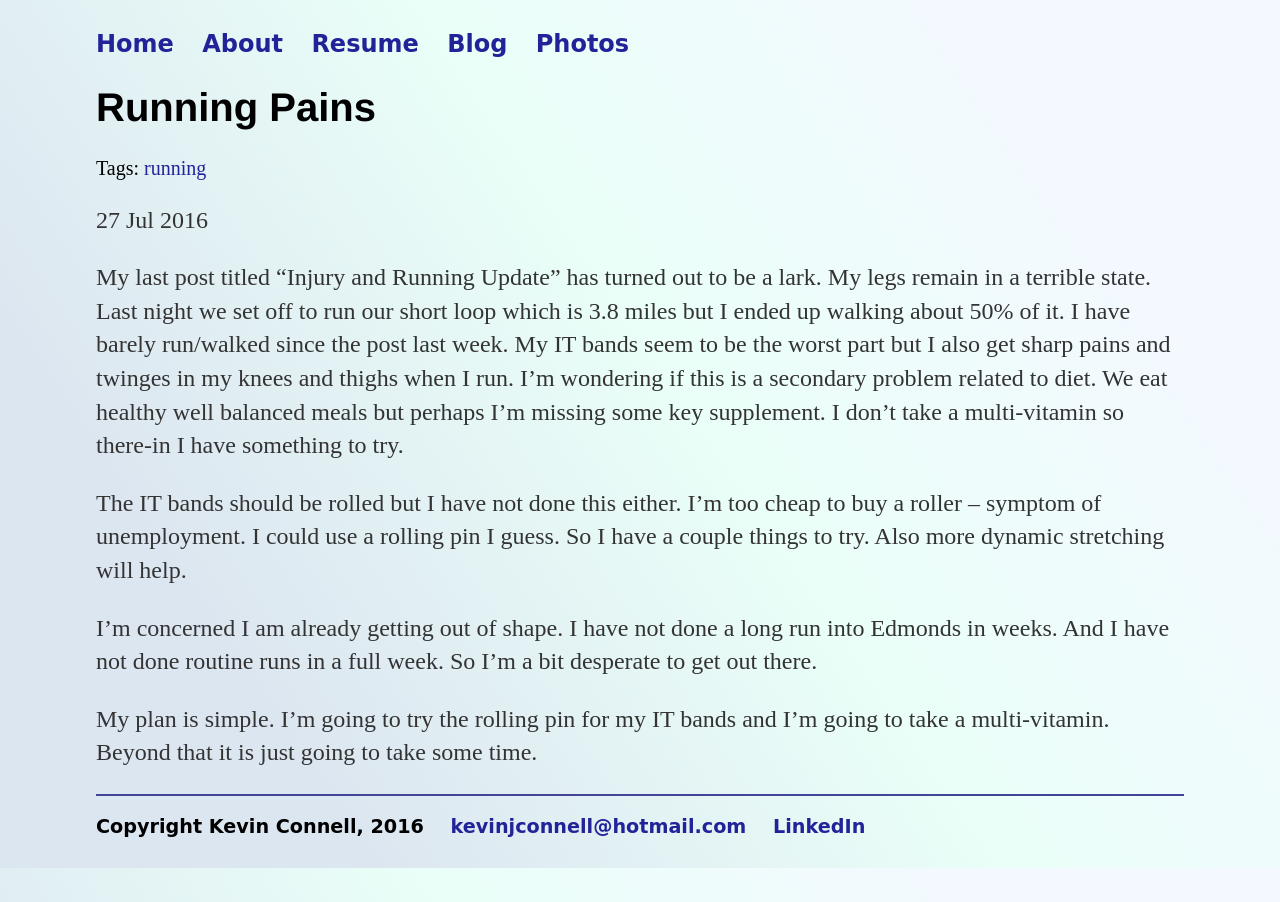
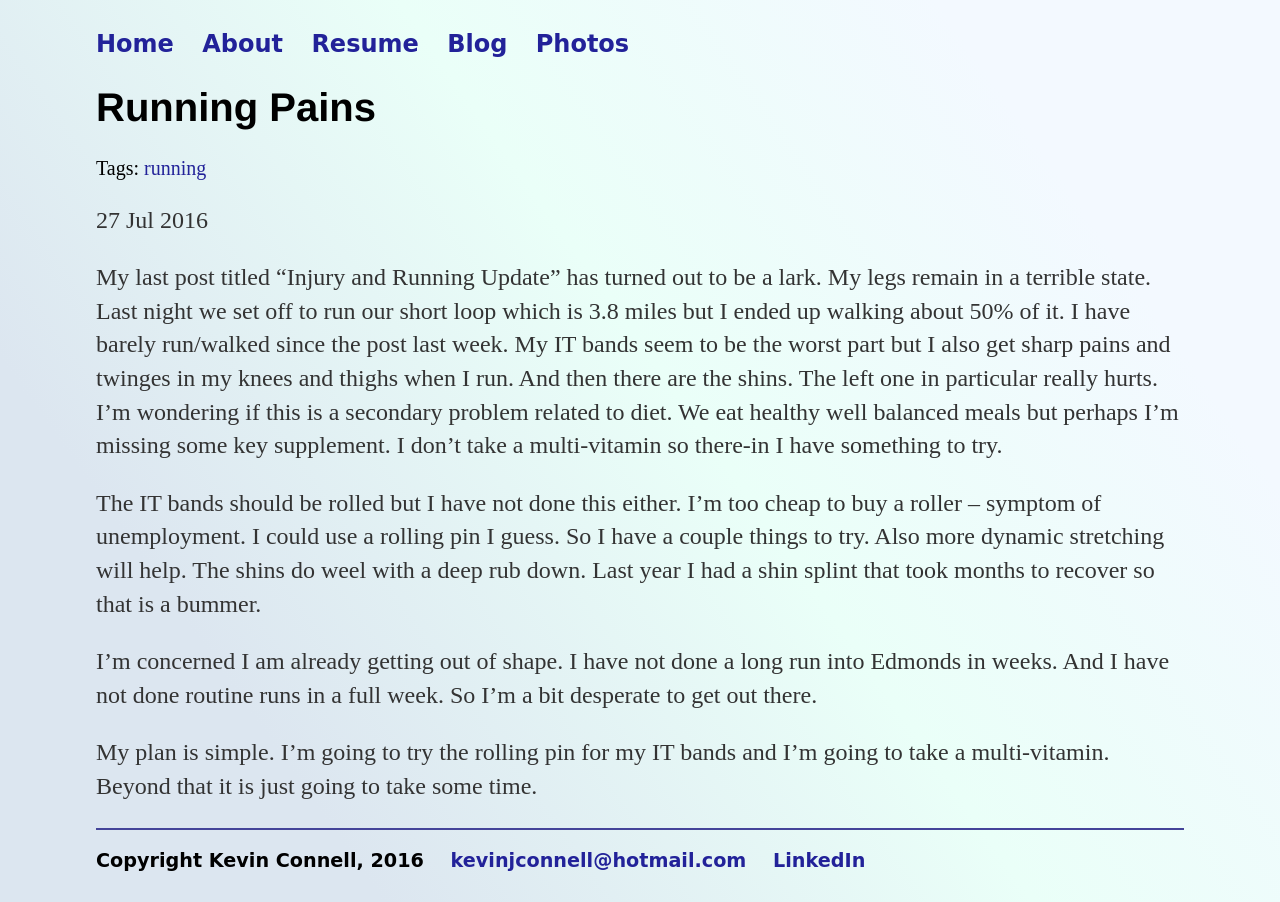
Before and after one commit to mo4dawg/mo4dawg.github.io, a Jekyll site: the page built from _posts/2016-07-27-continued-running-pains.md, in a window 1280 px wide. Built offline with Jekyll 4.4.1, drawn with Linux system fonts in a browser that asks for light colours.

Commit message:
Update 2016-07-27-continued-running-pains.md

```diff
--- a/_posts/2016-07-27-continued-running-pains.md
+++ b/_posts/2016-07-27-continued-running-pains.md
@@ -6,9 +6,9 @@ tags:
 - running
 published: true
 ---
-My last post titled "Injury and Running Update" has turned out to be a lark.  My legs remain in a terrible state.  Last night we set off to run our short loop which is 3.8 miles but I ended up walking about 50% of it.  I have barely run/walked since the post last week.  My IT bands seem to be the worst part but I also get sharp pains and twinges in my knees and thighs when I run.  I'm wondering if this is a secondary problem related to diet.  We eat healthy well balanced meals but perhaps I'm missing some key supplement.   I don't take a multi-vitamin so there-in I have something to try.
+My last post titled "Injury and Running Update" has turned out to be a lark.  My legs remain in a terrible state.  Last night we set off to run our short loop which is 3.8 miles but I ended up walking about 50% of it.  I have barely run/walked since the post last week.  My IT bands seem to be the worst part but I also get sharp pains and twinges in my knees and thighs when I run.  And then there are the shins.  The left one in particular really hurts.  I'm wondering if this is a secondary problem related to diet.  We eat healthy well balanced meals but perhaps I'm missing some key supplement.   I don't take a multi-vitamin so there-in I have something to try.
 
-The IT bands should be rolled but I have not done this either.  I'm too cheap to buy a roller – symptom of unemployment.  I could use a rolling pin I guess.  So I have a couple things to try.  Also more dynamic stretching will help.
+The IT bands should be rolled but I have not done this either.  I'm too cheap to buy a roller – symptom of unemployment.  I could use a rolling pin I guess.  So I have a couple things to try.  Also more dynamic stretching will help.  The shins do weel with a deep rub down.  Last year I had a shin splint that took months to recover so that is a bummer.
 
 I'm concerned I am already getting out of shape.  I have not done a long run into Edmonds in weeks.  And I have not done routine runs in a full week.  So I'm a bit desperate to get out there.
 
```
